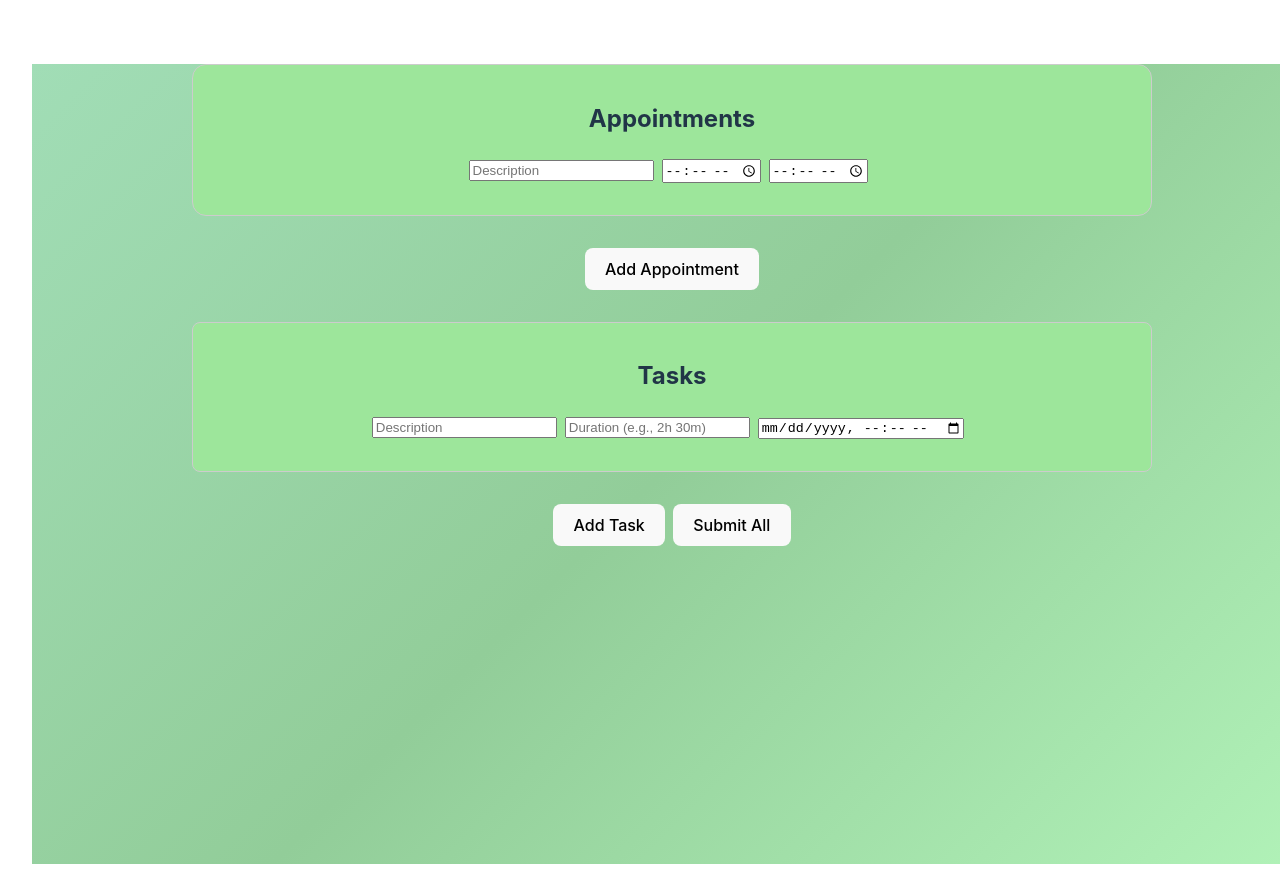
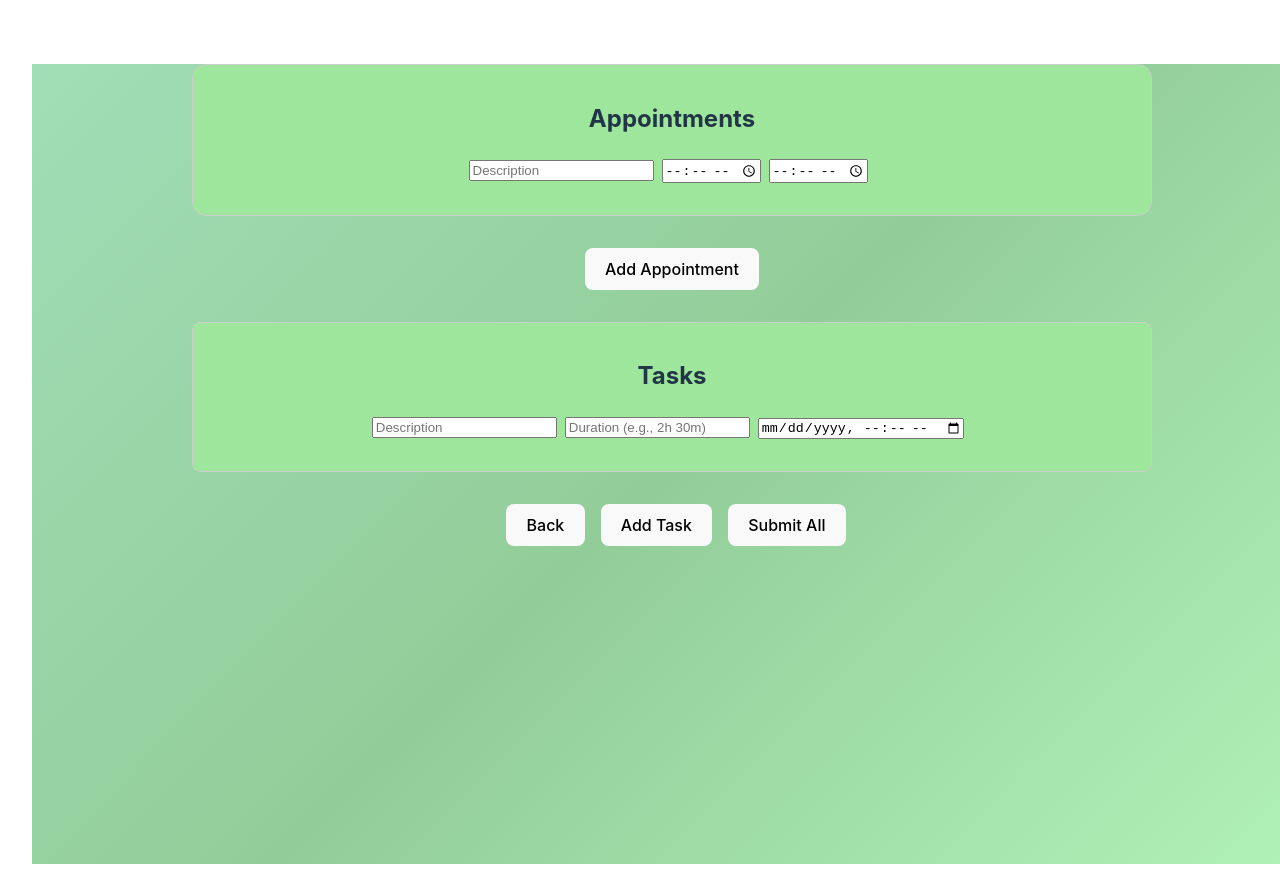
Before and after one commit to 2kristint/isu_hackathon, a React (Vite) app in the folder project/: page /form in a window 1280 px wide. Shown: the top 896 px of the page. Built offline with nearby package versions, Linux system fonts and the light colour scheme.

Commit message:
back buttons

```diff
--- a/project/src/forms.css
+++ b/project/src/forms.css
@@ -75,7 +75,14 @@
     box-shadow: 0px 5px 10px rgba(99, 197, 125, 0.2);
 }
 
-.forms-subitButton:hover{
+.back-button:hover{
+  background-color: #3ca832;
+  transform: scale(1.1);
+  box-shadow: 0px 5px 10px rgba(99, 197, 125, 0.2);
+}
+
+
+.forms-submitButton:hover{
     background-color: #3ca832;
     transform: scale(1.1);
     box-shadow: 0px 5px 10px rgba(99, 197, 125, 0.2);
--- a/project/src/formsTogether.jsx
+++ b/project/src/formsTogether.jsx
@@ -55,7 +55,18 @@ const formsTogether = () => {
 
     };
 
+    // Handle back button
+    const handleBack = (e) => {
+
+        //navigate to quiz page
+        navigate("/");
+
+    };
+
+
+
     return (
+
         <form onSubmit={handleSubmit}>
             <div className = "background">
             <div className = "appointments-border">
@@ -111,14 +122,20 @@ const formsTogether = () => {
 
             ))}
             </div>
-            <button type="button" onClick={addTask} className = "task-button">
+            <button  onClick = {handleBack} type="button"
+            style={{ marginLeft: "0.5rem" }}
+             className = "back-button">
+                Back
+            </button>
+            <button type="button" onClick={addTask} style={{ marginLeft: "1rem" }} className = "task-button">
                 Add Task
             </button>
-            <button type="submit" style={{ marginLeft: "0.5rem" }} className = "forms-submitButton">
+            <button type="submit" style={{ marginLeft: "1rem" }} className = "forms-submitButton">
                 Submit All
             </button>
             </div>
         </form>
+
 
     );
 
--- /dev/null
+++ b/project/src/scheduler.css
@@ -0,0 +1,9 @@
+.scheduler-backButton:hover{
+    background-color: #3ca832;
+    transform: scale(1.1);
+    box-shadow: 0px 5px 10px rgba(99, 197, 125, 0.2);
+}
+
+.scheduler-backButton{
+    background-color: #25b089;
+}
--- a/project/src/scheduler.jsx
+++ b/project/src/scheduler.jsx
@@ -5,6 +5,8 @@ import dayGridPlugin from "@fullcalendar/daygrid";
 import interactionPlugin from '@fullcalendar/interaction';
 import { useLocation } from "react-router-dom";
 import { format } from 'date-fns';
+import { useNavigate } from "react-router-dom";
+import "./scheduler.css"
 // import { loadPyodide as initPyodide } from "pyodide";
 
 
@@ -12,6 +14,8 @@ const Scheduler = () => {
     const location = useLocation();
     const { appointments = [], tasks = [], start: userAnswer1, end: userAnswer2 } = location.state || {};
     // const [modifiedValue, setModifiedValue] = useState("");
+
+    const navigate = useNavigate();
 
     const currentDate = new Date();
     const formattedDate = format(currentDate, 'yyyy-MM-dd');
@@ -51,8 +55,16 @@ const Scheduler = () => {
         end: formattedDate + 'T' + appointment.endtime,
     }));
 
+    // Handle back button
+    const handleBack = (e) => {
+
+        //navigate to form page
+        navigate("/form");
+
+    };
+
     return (
-        <>
+        <button onClick = {handleBack}>
             <FullCalendar
                 plugins={[timeGridPlugin, dayGridPlugin, interactionPlugin]}
                 initialView="timeGridDay"
@@ -85,7 +97,10 @@ const Scheduler = () => {
                     <p>No sleep time were passed from the form.</p>
                 )}
             </div>
-        </>
+            <button type="back" style={{ marginLeft: "0.5rem" }} className = "scheduler-backButton">
+                Back
+            </button>
+        </button>
     );
 };
 
```
